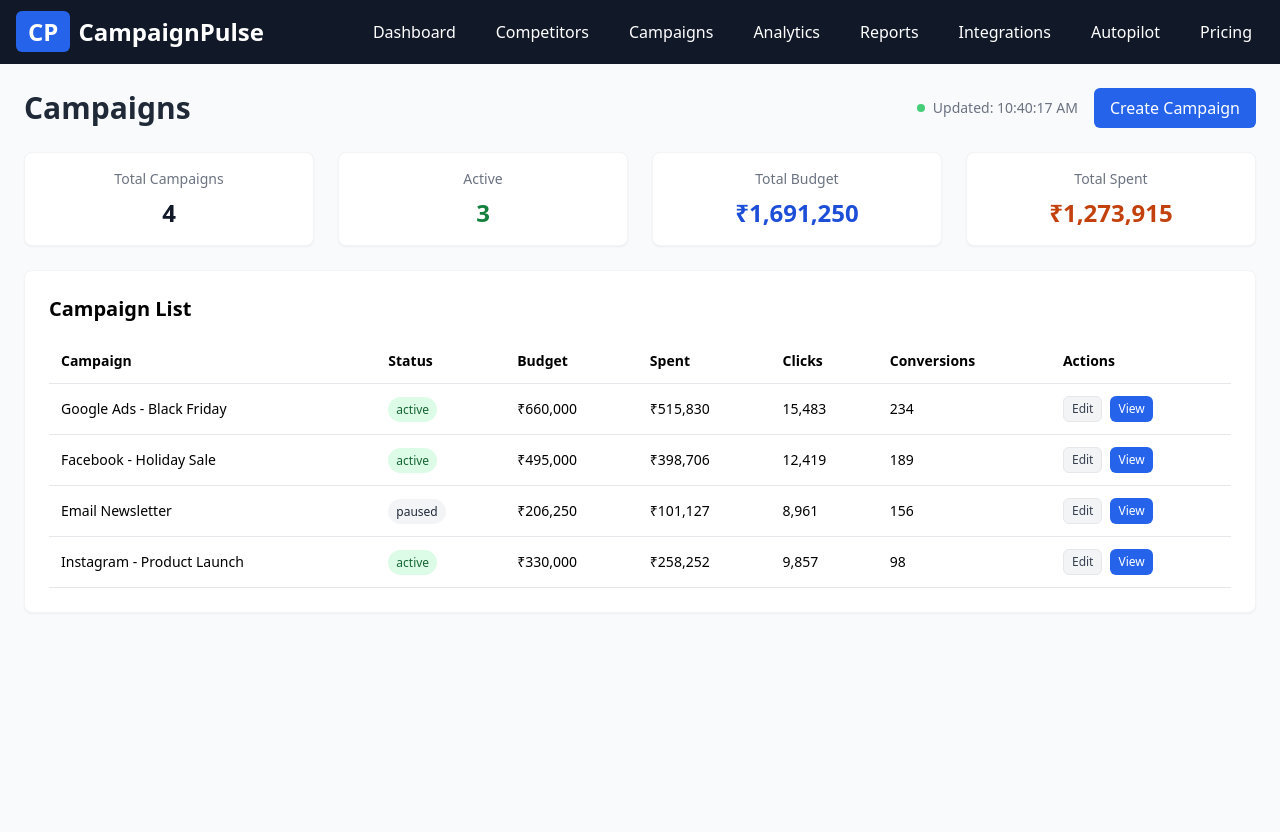
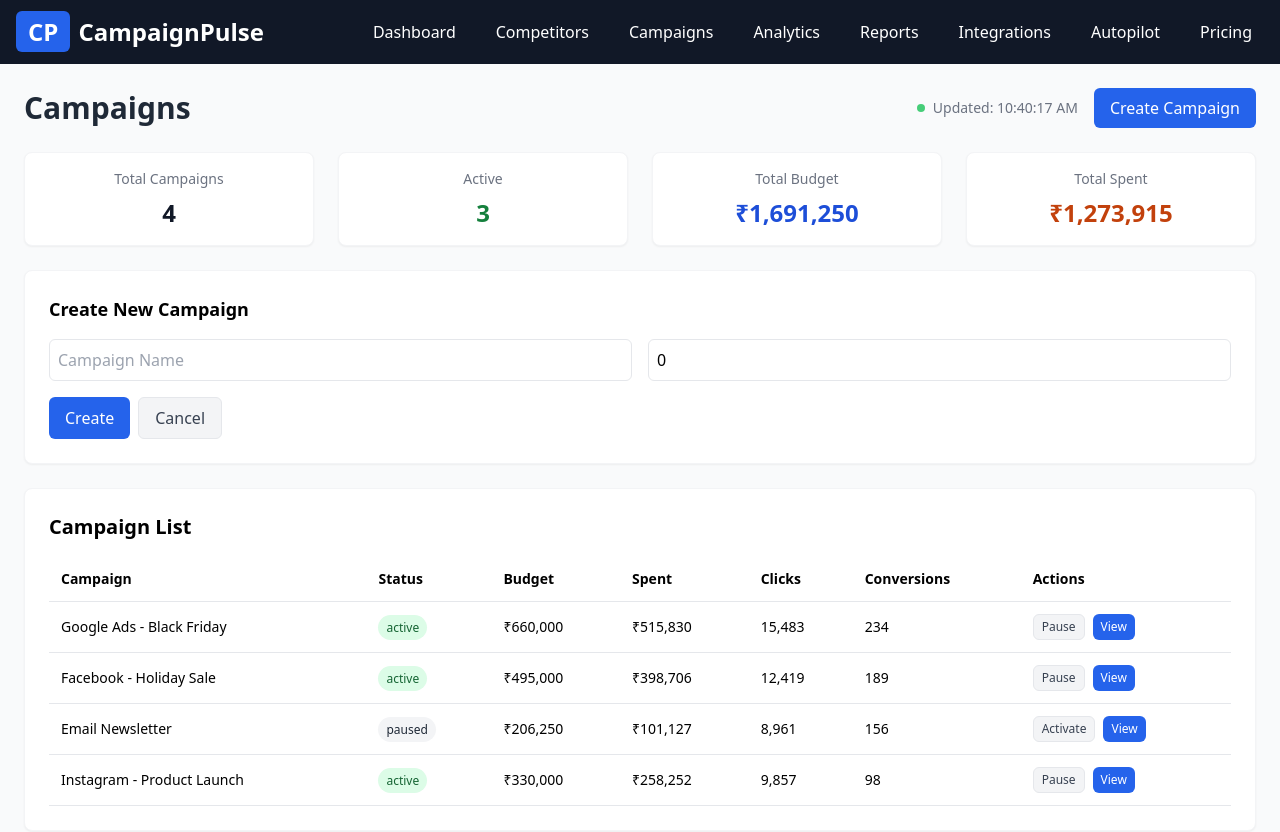
Before and after one commit to rahultheeagle/MArketing, a Next.js app: page /dashboard/campaigns in a window 1280 px wide. Both pictures are taken after a click on the button "Create Campaign". Shown: the top 832 px of the page. Built offline with nearby package versions, Linux system fonts and the light colour scheme.

Commit message:
Add functional campaign creation form and pause/activate buttons - fully working and responsive

```diff
--- a/app/dashboard/campaigns/page.tsx
+++ b/app/dashboard/campaigns/page.tsx
@@ -6,6 +6,8 @@ import { store } from '@/lib/store';
 export default function CampaignsPage() {
   const [campaigns, setCampaigns] = useState(store.getCampaigns());
   const [lastUpdated, setLastUpdated] = useState(new Date());
+  const [showCreateForm, setShowCreateForm] = useState(false);
+  const [newCampaign, setNewCampaign] = useState({ name: '', budget: 0 });
 
   useEffect(() => {
     const unsubscribe = store.subscribe(() => {
@@ -33,7 +35,12 @@ export default function CampaignsPage() {
               Updated: {lastUpdated.toLocaleTimeString()}
             </div>
           </div>
-          <button className="btn-primary">Create Campaign</button>
+          <button
+            onClick={() => setShowCreateForm(true)}
+            className="btn-primary"
+          >
+            Create Campaign
+          </button>
         </div>
       </div>
 
@@ -61,6 +68,61 @@ export default function CampaignsPage() {
           </div>
         </div>
       </div>
+
+      {showCreateForm && (
+        <div className="card">
+          <h2 className="text-lg font-semibold mb-4">Create New Campaign</h2>
+          <div className="grid grid-cols-1 md:grid-cols-2 gap-4 mb-4">
+            <input
+              type="text"
+              placeholder="Campaign Name"
+              value={newCampaign.name}
+              onChange={(e) => setNewCampaign({...newCampaign, name: e.target.value})}
+              className="p-2 border rounded-md"
+            />
+            <input
+              type="number"
+              placeholder="Budget (₹)"
+              value={newCampaign.budget}
+              onChange={(e) => setNewCampaign({...newCampaign, budget: Number(e.target.value)})}
+              className="p-2 border rounded-md"
+            />
+          </div>
+          <div className="flex gap-2">
+            <button
+              onClick={() => {
+                if (newCampaign.name && newCampaign.budget > 0) {
+                  const campaign = {
+                    id: Date.now(),
+                    name: newCampaign.name,
+                    status: 'active' as const,
+                    budget: newCampaign.budget,
+                    spent: 0,
+                    clicks: 0,
+                    conversions: 0
+                  };
+                  const updatedCampaigns = [...campaigns, campaign];
+                  store.updateCampaigns(updatedCampaigns);
+                  setNewCampaign({ name: '', budget: 0 });
+                  setShowCreateForm(false);
+                }
+              }}
+              className="btn-primary"
+            >
+              Create
+            </button>
+            <button
+              onClick={() => {
+                setShowCreateForm(false);
+                setNewCampaign({ name: '', budget: 0 });
+              }}
+              className="btn-secondary"
+            >
+              Cancel
+            </button>
+          </div>
+        </div>
+      )}
 
       <div className="card overflow-x-auto">
         <h2 className="text-lg md:text-xl font-semibold mb-4">Campaign List</h2>
@@ -96,7 +158,19 @@ export default function CampaignsPage() {
                   <td className="p-2 md:p-3">{campaign.conversions}</td>
                   <td className="p-2 md:p-3">
                     <div className="flex flex-col md:flex-row gap-1 md:gap-2">
-                      <button className="btn-secondary text-xs px-2 py-1">Edit</button>
+                      <button
+                        onClick={() => {
+                          const updatedCampaigns = campaigns.map(c =>
+                            c.id === campaign.id
+                              ? {...c, status: c.status === 'active' ? 'paused' : 'active'}
+                              : c
+                          );
+                          store.updateCampaigns(updatedCampaigns);
+                        }}
+                        className="btn-secondary text-xs px-2 py-1"
+                      >
+                        {campaign.status === 'active' ? 'Pause' : 'Activate'}
+                      </button>
                       <button className="btn-primary text-xs px-2 py-1">View</button>
                     </div>
                   </td>
```
